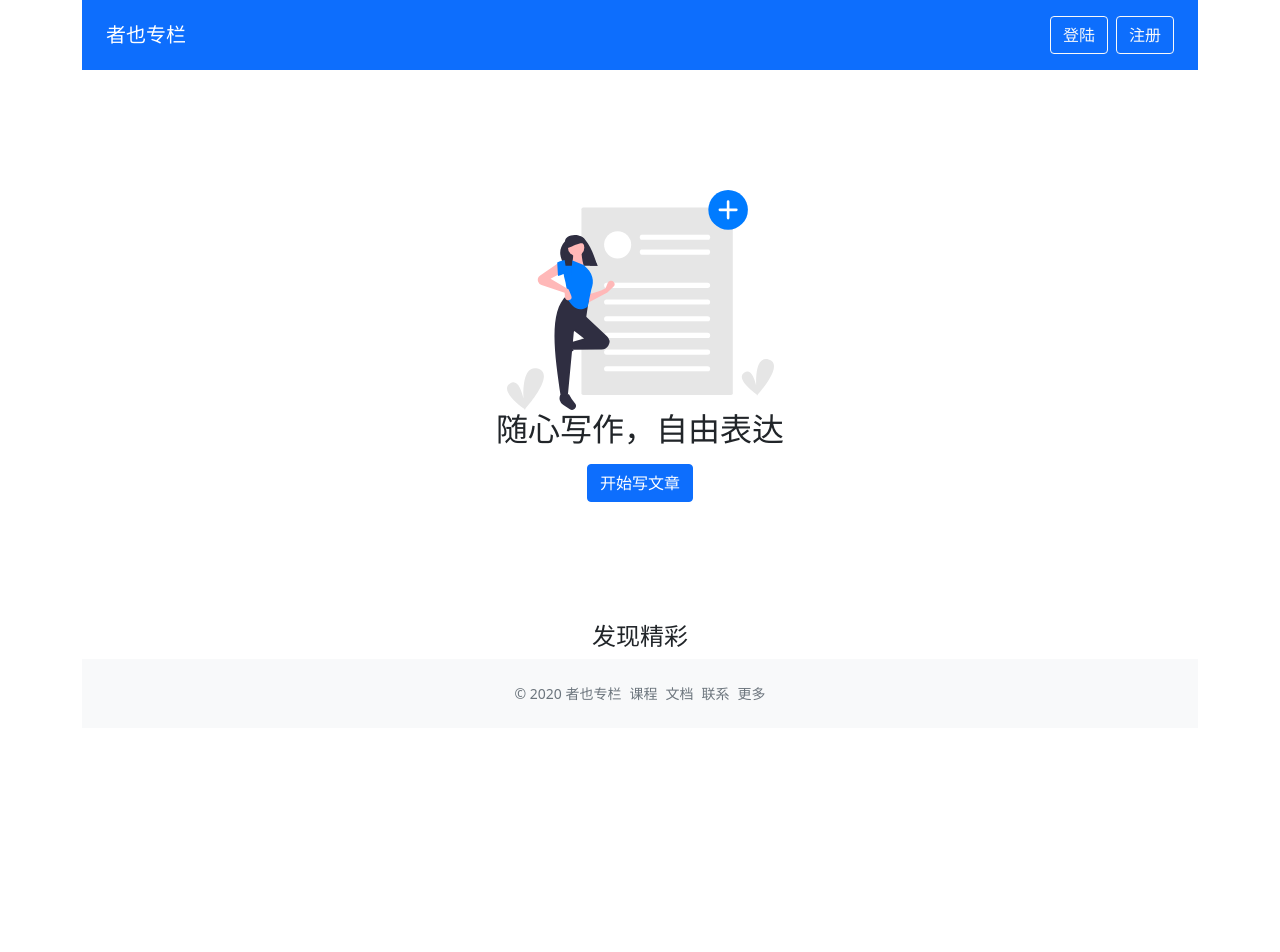
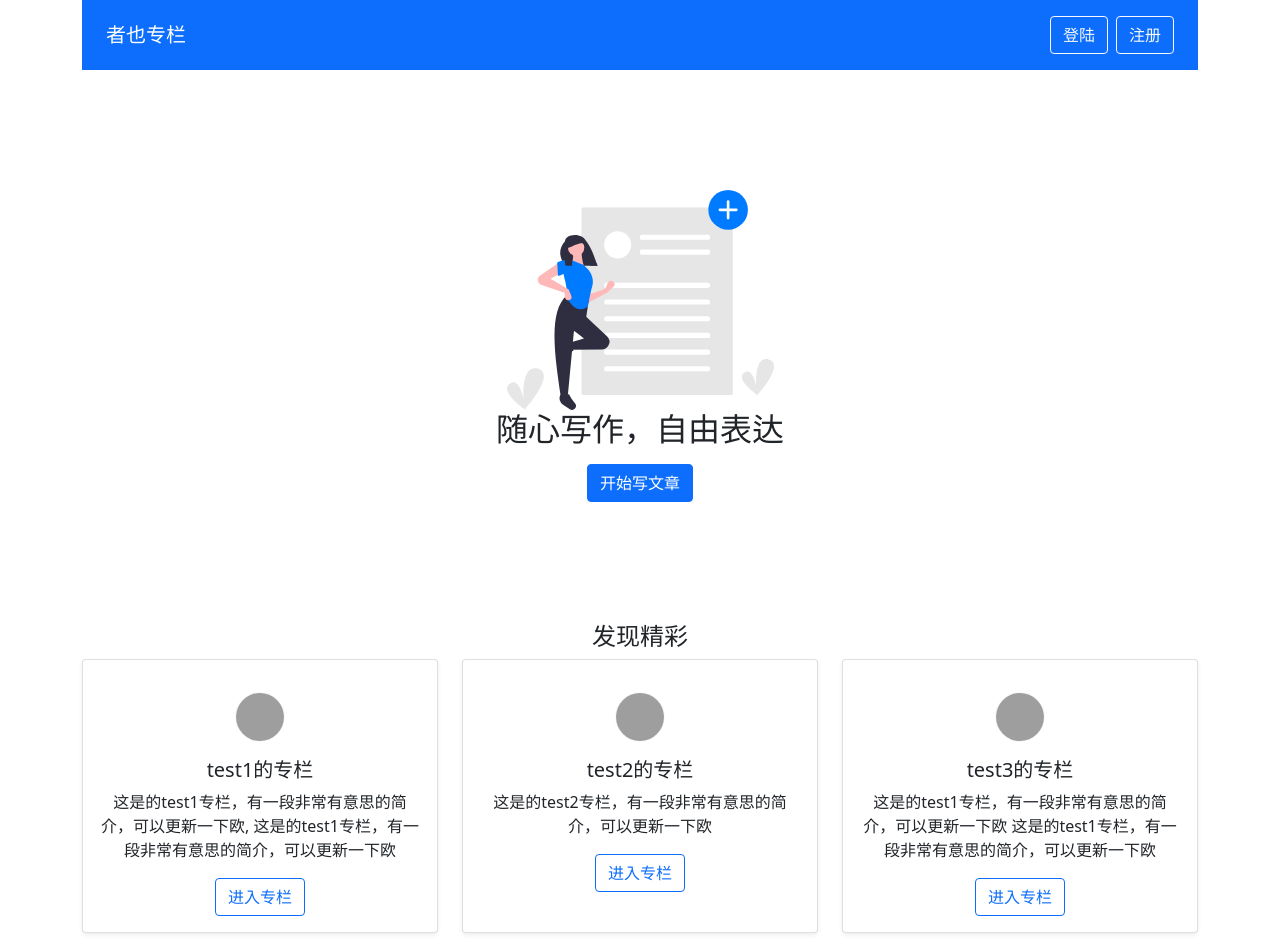
Before and after one commit to xiaofeixia-chenling/zheye, a Vue app: page / in a window 1280 px wide. Shown: the top 952 px of the page. Before the commit the page ends 800 px from the top, so only its background shows below. Built offline with nearby package versions, Linux system fonts and the light colour scheme; grey boxes are pictures that could not be loaded.

Commit message:
利用vuex写死假数据模拟登陆以后的展示

```diff
--- a/src/App.vue
+++ b/src/App.vue
@@ -1,6 +1,6 @@
 <template>
 <div class="container">
-  <Global-header :user="user"></Global-header>
+  <Global-header :user="currtUser"></Global-header>
   <router-view></router-view>
   <footer class="text-center py-4 text-secondary bg-light mt-6">
     <small>
@@ -17,31 +17,22 @@
 </template>
 
 <script lang="ts">
-import { defineComponent } from 'vue'
+import { defineComponent, computed } from 'vue'
+import { useStore } from 'vuex'
 import GlobalHeader from './components/GlobalHeader.vue'
-import { testData } from '../src/testData'
 import 'bootstrap/dist/css/bootstrap.min.css'
 import { UserProps } from '../src/store'
 
-export const testData2: UserProps = {
-  isLogin: false,
-  nickName: 'test1的专栏',
-  _id: '这是的test1专栏，有一段非常有意思的简介，可以更新一下欧, 这是的test1专栏，有一段非常有意思的简介，可以更新一下欧',
-  column:'sdfsdfsd',
-  email: 'sdfsid@dsfjsdkj',
-  avatar: {},
-  description: 'sdji',
-}
 export default defineComponent({
   name: 'App',
   components: {
     GlobalHeader
   },
   setup() {
-  //  console.log(testData2)
+    const store = useStore()
+    const currtUser = computed(()=>store.state.user)
     return {
-      list :testData,
-      user: testData2
+      currtUser
     }
   }
 })
--- a/src/components/ColumnList.vue
+++ b/src/components/ColumnList.vue
@@ -1,6 +1,6 @@
 <template>
 <div class="row">
-  <div v-for="column in testData" :key="column.id" class="col-4 mb-4">
+  <div v-for="column in columnList" :key="column._id" class="col-4 mb-4">
     <div class="card h-100 shadow-sm">
       <div class="card-body text-center">
         <img :src="column.avatar" class="rounded-circle border border-light my-3" :alt="column.title">
@@ -14,18 +14,27 @@
 </template>
 
 <script lang="ts">
-import { defineComponent, PropType } from 'vue'
-import { ColumnProps } from '../../src/testData'
-import { testData } from '../testData'
+import { defineComponent, PropType,computed } from 'vue'
+import { ColumnProps } from '../store'
+import { addColumnAvatar } from '../helper'
 
 export default defineComponent({
   name: 'ColumnList',
   props: {
-
+    list: {
+      type: Array as PropType<ColumnProps[]>,
+      required: true
+    }
   },
   setup(props) {
+    const columnList = computed(() => {
+      return props.list.map(column => {
+        addColumnAvatar(column, 50, 50)
+        return column
+      })
+    })
     return {
-      testData
+      columnList
     }
   },
 })
--- a/src/components/GlobalHeader.vue
+++ b/src/components/GlobalHeader.vue
@@ -7,7 +7,7 @@
     </ul>
     <ul v-else class="list-inline mb-0">
       <li class="list-inline-item">
-        <dropdown :title="`你好 ${user.nickName}`">
+        <dropdown :title="`你好 ${user.name}`">
           <dropdown-item><router-link to="/create" class="dropdown-item">新建文章</router-link></dropdown-item>
           <dropdown-item><router-link :to="`/column/${user.column}`" class="dropdown-item">我的专栏</router-link></dropdown-item>
           <dropdown-item disabled><a href="#" class="dropdown-item">编辑资料</a></dropdown-item>
--- a/src/helper.ts
+++ b/src/helper.ts
@@ -65,5 +65,5 @@ const testData2: {[key: string]: TestProps} = {
   2: { _id: '2', name: 'b' }
 }
 
-const result2 = objToArr(testData2)
+// const result2 = objToArr(testData2)
 // console.log(result2)
--- a/src/store.ts
+++ b/src/store.ts
@@ -1,6 +1,8 @@
 import { createStore } from 'vuex'
+import { testData } from './testData'
 export interface UserProps {
   isLogin: boolean
+  name?: string
   nickName?: string
   _id?: string
   column?: string
@@ -31,17 +33,45 @@ export interface PostProps {
   author?: string | UserProps
   isHTML?: boolean
 }
-
-const store = createStore({
+interface ListProps<P> {
+  [id: string]: P
+}
+export interface GlobalErrorProps {
+  status: boolean
+  message?: string
+}
+export interface GlobalDataProps {
+  token: string
+  error: GlobalErrorProps
+  loading: boolean
+  columns: { data: ListProps<ColumnProps>; currentPage: number; total: number }
+  posts: { data: ListProps<PostProps>; loadedColumns: string[] }
+  user: UserProps
+}
+const store = createStore<GlobalDataProps>({
   state: {
-    count: 0
+    token: localStorage.getItem('token') || '',
+    error: { status: false },
+    loading: false,
+    columns: { data: {}, currentPage: 0, total: 0 },
+    posts: { data: {}, loadedColumns: [] },
+    user: { isLogin: false }
   },
   mutations: {
-    add(state){
-      state.count ++
+    login(state){
+      state.user = { ...state.user, isLogin: true, name: 'viking'}
+      console.log(state.user)
     }
   },
   actions:{},
-  getters:{}
+  getters:{
+    biggerColumnsLengs(state){
+      // return state.posts.data.filter(c => c._id > 2).length
+    },
+    getColumns: (state) => {
+      //return objToArr(state.columns.data)
+      return testData
+    },
+  }
 })
 export default store
--- a/src/views/Home.vue
+++ b/src/views/Home.vue
@@ -12,19 +12,27 @@
       </div>
     </section>
     <h4 class="font-weight-bold text-center">发现精彩</h4>
+    <column-list :list="list"></column-list>
   </div>
 </template>
 
 <script lang="ts">
-import { defineComponent } from 'vue'
+import { defineComponent,computed } from 'vue'
+import { useStore } from 'vuex'
+import { GlobalDataProps } from '../store'
+import ColumnList from '../components/ColumnList.vue'
 
 export default defineComponent({
   name: 'Home',
   components: {
-
+    ColumnList
   },
   setup() {
-    //
+    const store = useStore<GlobalDataProps>()
+    const list = computed(() => store.getters.getColumns)
+    return{
+      list
+    }
   }
 })
 </script>
--- a/src/views/Login.vue
+++ b/src/views/Login.vue
@@ -29,6 +29,8 @@
 </template>
 <script lang="ts">
 import { defineComponent, ref } from 'vue'
+import { useStore } from 'vuex'
+import { useRouter } from 'vue-router'
 import ValidateForm from '../components/ValidateForm.vue'
 import ValidateInput, { RulesProp } from '../components/ValidateInput.vue'
 
@@ -39,21 +41,33 @@ export default defineComponent({
     ValidateInput
   },
   setup(){
+    const router = useRouter()
+    const store = useStore()
     const inputRef = ref<any>()
-    const emailVal = ref('123@test.com')
-    const passwordVal = ref(123)
+    const emailVal = ref('')
+    const passwordVal = ref('')
 
     const emailRules: RulesProp = [
       { type: 'required', message: '电子邮箱地址不能为空' },
       { type: 'email', message: '请输入正确的电子邮箱格式' }
     ]
+    const passwordRules: RulesProp = [
+      { type: 'required', message: '密码不能为空' }
+    ]
     const onFormSubmit = (result: boolean)=> {
+      const payload = {
+        email: emailVal.value,
+        password: passwordVal.value
+      }
       if (result) {
-        console.log('调用登录接口')
+        router.push('/')
+        //触发vuex里mutaion对象里的属性方法
+        store.commit('login')
       }
     }
     return {
       emailRules,
+      passwordRules,
       onFormSubmit,
       emailVal,
       passwordVal
```
